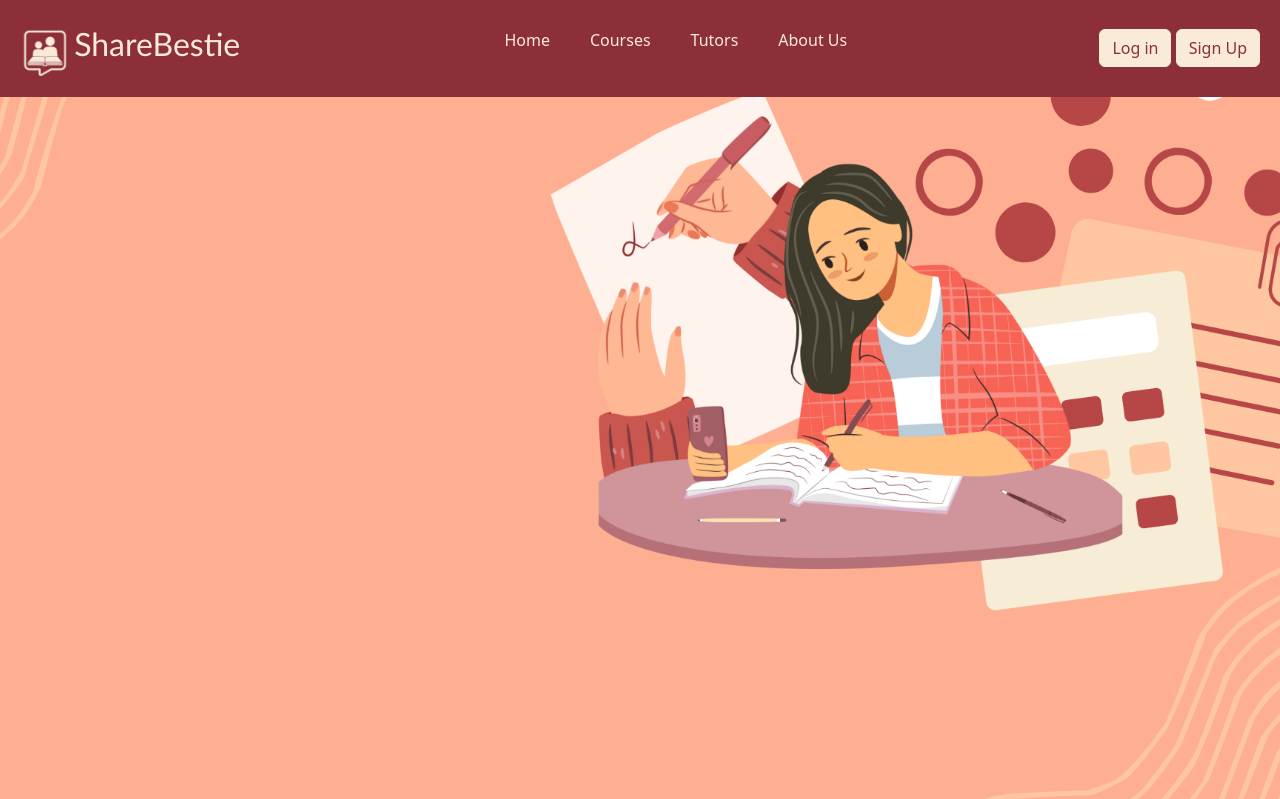
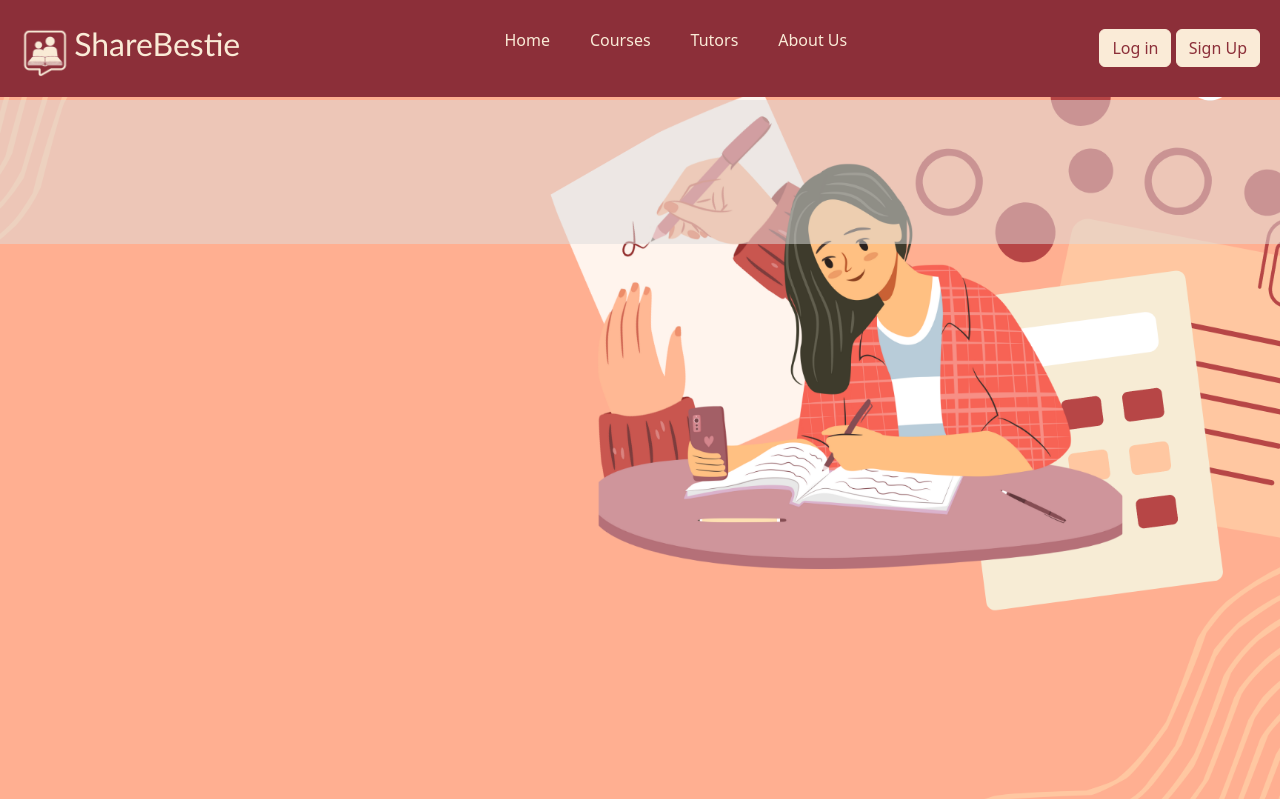
Before and after one commit to RedRogue10/shareBestie, a PHP site: page /coursePage.php?id=1 in a window 1280 px wide. Shown: the top 799 px of the page. Run offline with PHP 8.4, Linux system fonts and the light colour scheme; data that the repository does not hold is empty.

Commit message:
fixed coursepage

```diff
--- a/coursePage.php
+++ b/coursePage.php
@@ -66,8 +66,10 @@
 
     <!-- Main Body -->
     <section id="section1" class="section section1">
+        <div class="coursepage-mb">
             <h2><?php echo $courseRow['CourseID']?></h2>
             <p><?php echo $courseRow['Description']?></p>
+            </div>
             <?php
             if(isset($_SESSION['userID'])){
                 echo '<a href="postAdd.php?courseID='.$courseRow["CourseID"].'"><button class="btn btn-primary" id="signup" type="submit" name="addPost">Add Post</button></a>';
--- a/styles.css
+++ b/styles.css
@@ -389,3 +389,10 @@ footer {
     margin: auto;
     width: 50%;
 }
+
+.coursepage-mb{
+    background-color: #dcdcdc83;
+    margin-inline:auto;
+    width: 100%;
+    padding: 5%;
+}
```
Lines whose indentation alone changed are shown as unchanged.
